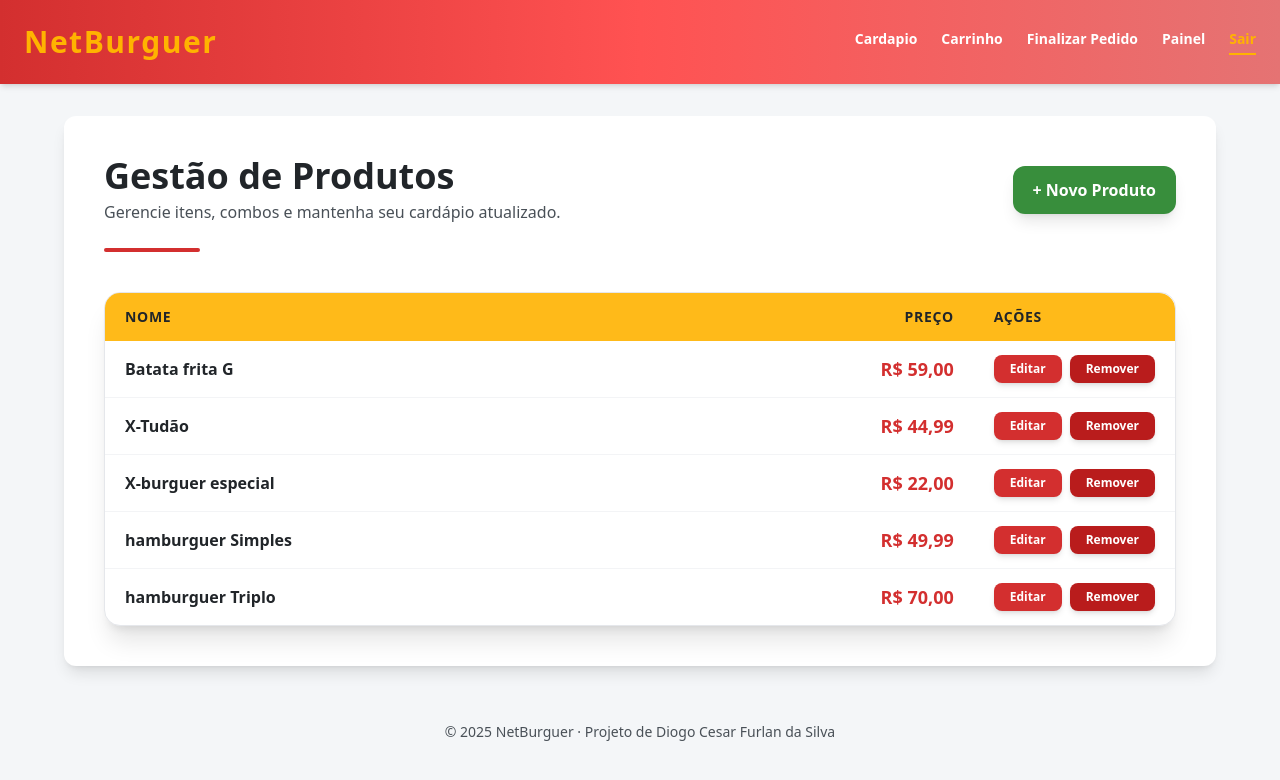
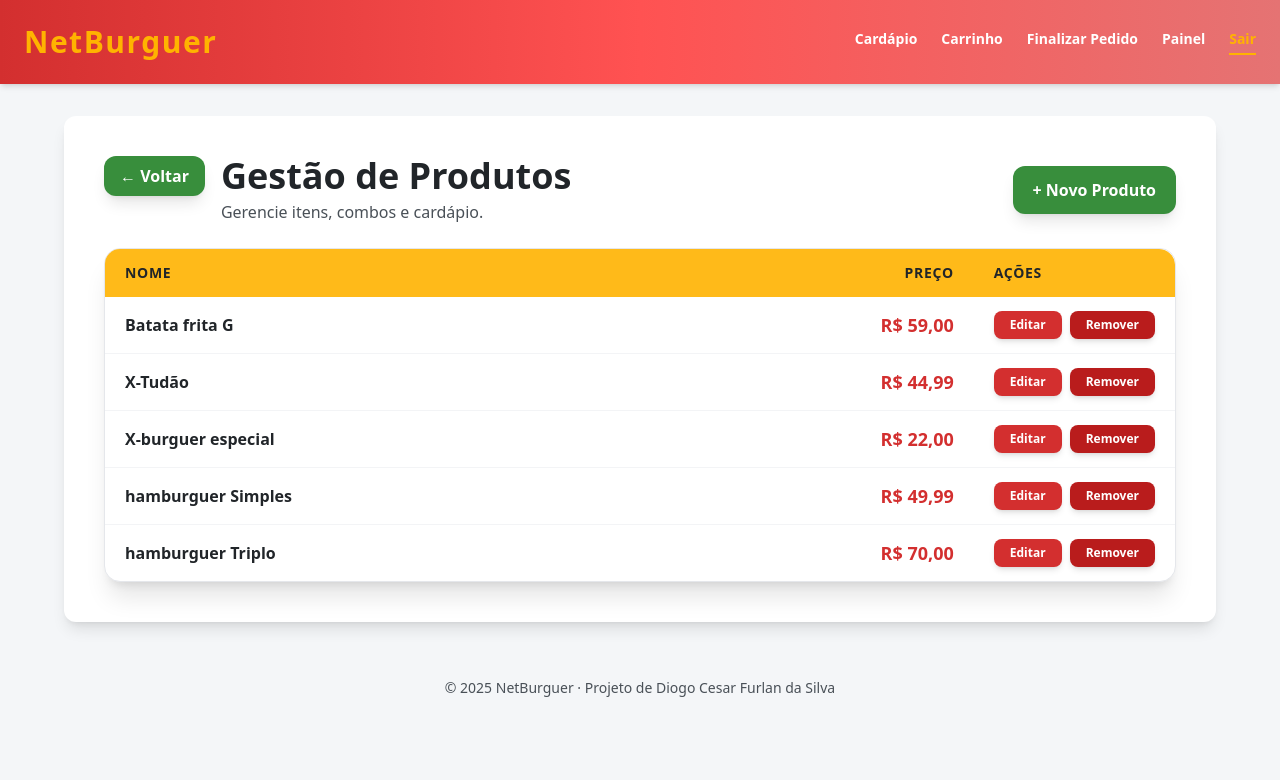
Before and after one commit to DiogoCesar-dev/netburguer, a Django app: page /painel/produtos/ in a window 1280 px wide. Shown: the top 780 px of the page. Run offline with Django 4.2, Linux system fonts and the light colour scheme; a user stored in the database is signed in; data comes from the database, SQL or seed files in the repository; both versions use the stored data as it was after the commit; some libraries are stand-ins or nearby versions.

Commit message:
fix
ajustando front end

```diff
--- a/templates/admin/produto_form.html
+++ b/templates/admin/produto_form.html
@@ -14,7 +14,7 @@
 
     <form method="post"
           class="max-w-2xl mx-auto p-10 rounded-2xl bg-white border border-gray-200 shadow-xl space-y-6"
-          {% if produto %}action="{% url 'produto_editar' produto.id %}"{% endif %}
+          action="{% if produto %}{% url 'produto_editar' produto.id %}{% endif %}"
     >
         {% csrf_token %}
 
--- a/templates/admin/produto_lista.html
+++ b/templates/admin/produto_lista.html
@@ -1,23 +1,38 @@
 {% extends 'base.html' %}
-{% block title %}
-  Produtos
-{% endblock %}
+{% block title %}Produtos{% endblock %}
 
 {% block content %}
-  <div class="flex flex-wrap justify-between items-center gap-4 mb-6">
+
+<!-- Cabeçalho -->
+<div class="flex flex-col md:flex-row md:items-center md:justify-between gap-4 mb-6">
+
+    <!-- Esquerda: voltar + título -->
+    <div class="flex items-start gap-4">
+
+              <a href="{% url 'admin_painel' %}"
+           class="py-2 px-4 font-bold rounded-xl shadow-lg bg-verde-principal text-white hover:bg-green-700 transition duration-300 hover:-translate-y-0.5">
+           ← Voltar
+        </a>
         <div>
             <h2 class="text-3xl md:text-4xl font-extrabold text-preto-texto">Gestão de Produtos</h2>
-      <p class="text-cinza-texto mt-1">Gerencie itens, combos e mantenha seu cardápio atualizado.</p>
+            <p class="text-cinza-texto mt-1">Gerencie itens, combos e cardápio.</p>
+        </div>
     </div>
 
-    <a href="{% url 'produto_criar' %}" class="py-3 px-5 font-bold rounded-xl shadow-lg bg-verde-principal text-white hover:bg-green-700 transition duration-300 hover:-translate-y-0.5">+ Novo Produto</a>
+    <!-- Direita: botão criar -->
+    <a href="{% url 'produto_criar' %}"
+       class="py-3 px-5 font-bold rounded-xl shadow-lg bg-verde-principal text-white hover:bg-green-700 transition duration-300 hover:-translate-y-0.5">
+       + Novo Produto
+    </a>
+
 </div>
 
-  <div class="h-1 w-24 bg-vermelho-principal rounded-full mb-10"></div>
 
+
+<!-- Tabela -->
 <div class="overflow-x-auto border border-gray-200 rounded-2xl shadow-xl bg-white">
     <table class="w-full text-left border-collapse">
-      <!-- Cabeçalho -->
+
         <thead class="bg-amarelo-principal/90 text-preto-texto uppercase text-sm font-bold tracking-wider">
             <tr>
                 <th class="py-3.5 px-5">Nome</th>
@@ -26,29 +41,46 @@
             </tr>
         </thead>
 
-      <!-- Corpo -->
         <tbody class="divide-y divide-gray-100 text-gray-700">
             {% for produto in produtos %}
                 <tr class="hover:bg-gray-50 transition duration-150">
-            <td class="py-3.5 px-5 text-preto-texto font-bold">{{ produto.nome }}</td>
 
-            <td class="py-3.5 px-5 text-right text-lg font-extrabold text-vermelho-principal">R$ {{ produto.preco|floatformat:2 }}</td>
+                    <td class="py-3.5 px-5 font-bold text-preto-texto">{{ produto.nome }}</td>
+
+                    <td class="py-3.5 px-5 text-right text-lg font-extrabold text-vermelho-principal">
+                        R$ {{ produto.preco|floatformat:2 }}
+                    </td>
 
                     <td class="py-3.5 px-5 whitespace-nowrap flex gap-2">
-              <a href="{% url 'produto_editar' produto.id %}" class="py-1.5 px-4 text-xs font-bold rounded-lg shadow-md bg-vermelho-principal text-white hover:bg-red-700 transition duration-300 hover:-translate-y-0.5">Editar</a>
+                        <a href="{% url 'produto_editar' produto.id %}"
+                           class="py-1.5 px-4 text-xs font-bold rounded-lg shadow-md bg-vermelho-principal text-white hover:bg-red-700 transition duration-300 hover:-translate-y-0.5">
+                           Editar
+                        </a>
 
-              <form action="{% url 'produto_remover' produto.id %}" method="post" onsubmit="return confirm('Remover {{ produto.nome }}? Esta ação é irreversível.');">
+                        <form action="{% url 'produto_remover' produto.id %}" method="post"
+                              onsubmit="return confirm('Remover {{ produto.nome }}? Esta ação é irreversível.');">
                             {% csrf_token %}
-                <button type="submit" class="py-1.5 px-4 text-xs font-bold rounded-lg shadow-md bg-red-700 text-white hover:bg-red-800 transition duration-300 hover:-translate-y-0.5">Remover</button>
+                            <button type="submit"
+                                    class="py-1.5 px-4 text-xs font-bold rounded-lg shadow-md bg-red-700 text-white hover:bg-red-800 transition duration-300 hover:-translate-y-0.5">
+                                Remover
+                            </button>
                         </form>
                     </td>
+
                 </tr>
+
             {% empty %}
                 <tr>
-            <td colspan="5" class="py-6 px-5 text-center text-cinza-texto italic text-sm">Nenhum produto cadastrado ainda.</td>
+                    <td colspan="5" class="py-6 px-5 text-center text-cinza-texto italic text-sm">
+                        Nenhum produto cadastrado ainda.
+                    </td>
                 </tr>
             {% endfor %}
         </tbody>
+
     </table>
+
 </div>
+
+
 {% endblock %}
--- a/templates/admin/relatorio.html
+++ b/templates/admin/relatorio.html
@@ -6,10 +6,14 @@
     <!-- TÍTULO -->
     <div class="mb-6">
         <h2 class="text-4xl font-black text-preto-texto">Relatório de Vendas</h2>
-        <p class="text-cinza-texto text-lg mt-1">
+        <p class="text-cinza-texto mb-4 text-lg mt-1">
             Mês de referência:
             <strong class="text-vermelho-principal font-extrabold">{{ mes_referencia }}</strong>
         </p>
+         <a href="{% url 'admin_painel' %}"
+           class="py-2 px-4 font-bold mb-4 rounded-xl shadow-lg bg-verde-principal text-white hover:bg-green-700 transition duration-300 hover:-translate-y-0.5">
+           ← Voltar
+        </a>
     </div>
 
     <hr class="border-gray-200 mb-10">
--- a/templates/base.html
+++ b/templates/base.html
@@ -38,7 +38,7 @@
             </div>
 
         <nav class="nav flex flex-wrap gap-x-6 gap-y-2 text-sm font-semibold">
-            <a href="{% url 'menu_cardapio' %}" class="pb-1 border-b-2 border-transparent hover:border-amarelo-principal transition duration-300">Cardapio</a>
+            <a href="{% url 'menu_cardapio' %}" class="pb-1 border-b-2 border-transparent hover:border-amarelo-principal transition duration-300">Cardápio </a>
             <a href="{% url 'carrinho_detalhe' %}" class="pb-1 border-b-2 border-transparent hover:border-amarelo-principal transition duration-300">Carrinho</a>
             <a href="{% url 'finalizar_pedido' %}" class="pb-1 border-b-2 border-transparent hover:border-amarelo-principal transition duration-300">Finalizar Pedido</a>
 
--- a/templates/cliente/carrinho.html
+++ b/templates/cliente/carrinho.html
@@ -20,6 +20,7 @@
                         <th class="py-3 px-4">Preço</th>
                         <th class="py-3 px-4">Quantidade</th>
                         <th class="py-3 px-4">Total</th>
+                        <th class="py-3 px-4">Ações</th>
                         <th class="py-3 px-4 rounded-tr-xl"></th>
                     </tr>
                 </thead>
```
Also changed, not shown: templates/admin/historico.html (+7 -2 lines), db.sqlite3. Lines whose indentation alone changed are shown as unchanged.
